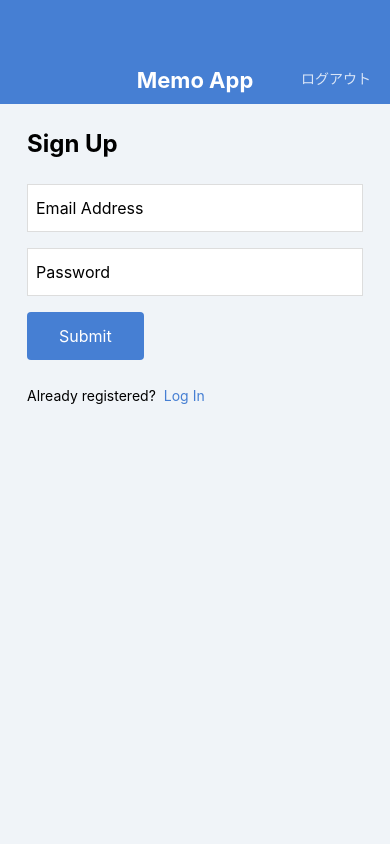
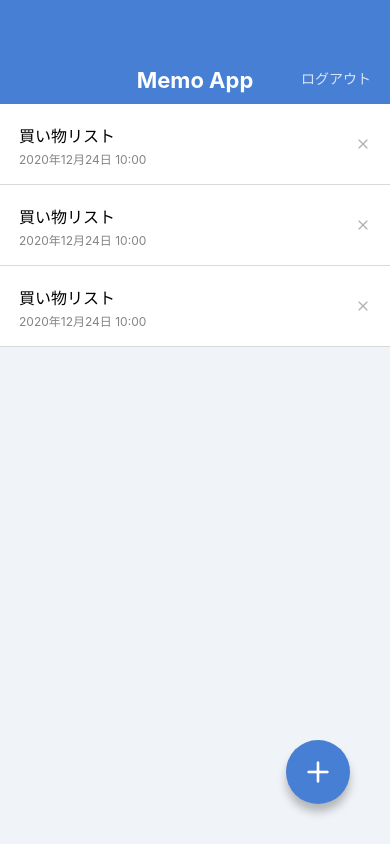
Before and after one commit to northtom/MemoApp, a React Native app: screen / in a window 390 px wide. Built offline with nearby package versions, Linux system fonts and the light colour scheme.

Commit message:
malke components touchable

```diff
--- a/App.jsx
+++ b/App.jsx
@@ -1,14 +1,14 @@
 import React from 'react';
 
-// import MemoListScreen from './src/screens/MemoListScreen';
+import MemoListScreen from './src/screens/MemoListScreen';
 // import MemoDetailScreen from './src/screens/MemoDetailScreen';
 // import MemoEditScreen from './src/screens/MemoEditScreen';
 // import MemoCreateScreen from './src/screens/MemoCreateScreen';
 // import LogInScreen from './src/screens/LogInScreen';
-import SignUpScreen from './src/screens/SingUpScreen';
+// import SignUpScreen from './src/screens/SingUpScreen';
 
 export default function App() {
   return (
-    <SignUpScreen />
+    <MemoListScreen />
   );
 }
--- a/src/components/Button.jsx
+++ b/src/components/Button.jsx
@@ -1,18 +1,23 @@
 import React from 'react';
-import { View, Text, StyleSheet } from 'react-native';
-import { string } from 'prop-types';
+import { TouchableOpacity, Text, StyleSheet } from 'react-native';
+import { string, func } from 'prop-types';
 
 export default function Button(props) {
-  const { label } = props;
+  const { label, onPress } = props;
   return (
-    <View style={styles.buttonContainer}>
+    <TouchableOpacity style={styles.buttonContainer} onPress={onPress}>
       <Text style={styles.buttonLabel}>{label}</Text>
-    </View>
+    </TouchableOpacity>
   );
 }
 
 Button.propTypes = {
   label: string.isRequired,
+  onPress: func,
+};
+
+Button.defaultProps = {
+  onPress: null,
 };
 
 const styles = StyleSheet.create({
--- a/src/components/CircleButton.jsx
+++ b/src/components/CircleButton.jsx
@@ -1,24 +1,26 @@
 import React from 'react';
-import { StyleSheet, View } from 'react-native';
-import { string, shape } from 'prop-types';
+import { StyleSheet, TouchableOpacity } from 'react-native';
+import { string, shape, func } from 'prop-types';
 import { Feather } from '@expo/vector-icons';
 
 export default function CircleButton(props) {
-  const { style, name } = props;
+  const { style, name, onPress } = props;
   return (
-    <View style={[styles.circleButton, style]}>
+    <TouchableOpacity style={[styles.circleButton, style]} onPress={onPress}>
       <Feather name={name} size={32} color="white" />
-    </View>
+    </TouchableOpacity>
   );
 }
 
 CircleButton.propTypes = {
   style: shape(),
   name: string.isRequired,
+  onPress: func,
 };
 
 CircleButton.defaultProps = {
   style: null,
+  onPress: null,
 };
 
 const styles = StyleSheet.create({
--- a/src/components/MemoList.jsx
+++ b/src/components/MemoList.jsx
@@ -1,5 +1,7 @@
 import React from 'react';
-import { View, Text, StyleSheet } from 'react-native';
+import {
+  View, Text, StyleSheet, TouchableOpacity,
+} from 'react-native';
 import { Feather } from '@expo/vector-icons';
 
 export default function MemoList() {
@@ -10,9 +12,9 @@
           <Text style={styles.memoListItemTitle}>買い物リスト</Text>
           <Text style={styles.memoListItemDate}>2020年12月24日 10:00</Text>
         </View>
-        <View>
+        <TouchableOpacity>
           <Feather name="x" size={16} color="#B0B0B0" />
-        </View>
+        </TouchableOpacity>
       </View>
 
       <View style={styles.memoListItem}>
@@ -20,9 +22,9 @@
           <Text style={styles.memoListItemTitle}>買い物リスト</Text>
           <Text style={styles.memoListItemDate}>2020年12月24日 10:00</Text>
         </View>
-        <View>
+        <TouchableOpacity>
           <Feather name="x" size={16} color="#B0B0B0" />
-        </View>
+        </TouchableOpacity>
       </View>
 
       <View style={styles.memoListItem}>
@@ -30,9 +32,9 @@
           <Text style={styles.memoListItemTitle}>買い物リスト</Text>
           <Text style={styles.memoListItemDate}>2020年12月24日 10:00</Text>
         </View>
-        <View>
+        <TouchableOpacity>
           <Feather name="x" size={16} color="#B0B0B0" />
-        </View>
+        </TouchableOpacity>
       </View>
     </View>
   );
--- a/src/screens/LogInScreen.jsx
+++ b/src/screens/LogInScreen.jsx
@@ -1,6 +1,6 @@
 import React from 'react';
 import {
-  View, Text, TextInput, StyleSheet,
+  View, Text, TextInput, StyleSheet, TouchableOpacity, Touchable,
 } from 'react-native';
 
 import AppBar from '../components/AppBar';
@@ -17,7 +17,9 @@
         <Button label="Submit" />
         <View style={styles.footer}>
           <Text style={styles.footerText}>Not registered?</Text>
-          <Text style={styles.footerLink}>Sign up here!</Text>
+          <TouchableOpacity>
+            <Text style={styles.footerLink}>Sign up here!</Text>
+          </TouchableOpacity>
         </View>
       </View>
     </View>
--- a/src/screens/SingUpScreen.jsx
+++ b/src/screens/SingUpScreen.jsx
@@ -1,6 +1,6 @@
 import React from 'react';
 import {
-  View, Text, TextInput, StyleSheet,
+  View, Text, TextInput, StyleSheet, TouchableOpacity,
 } from 'react-native';
 
 import AppBar from '../components/AppBar';
@@ -17,7 +17,9 @@
         <Button label="Submit" />
         <View style={styles.footer}>
           <Text style={styles.footerText}>Already registered?</Text>
-          <Text style={styles.footerLink}>Log In</Text>
+          <TouchableOpacity>
+            <Text style={styles.footerLink}>Log In</Text>
+          </TouchableOpacity>
         </View>
       </View>
     </View>
```
